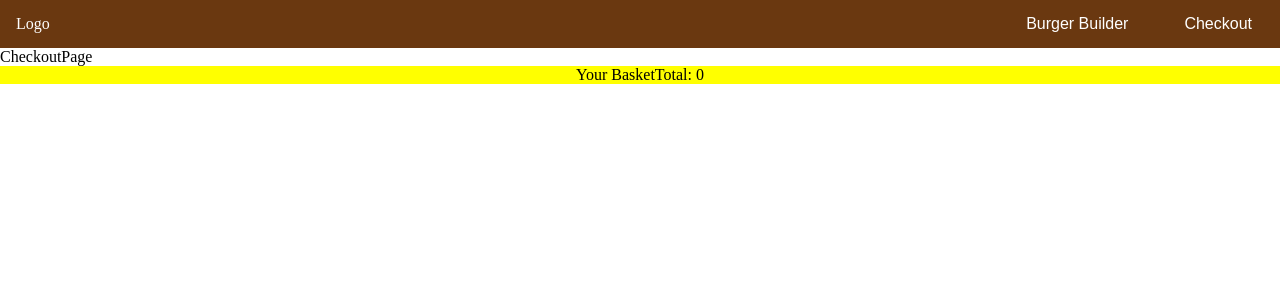
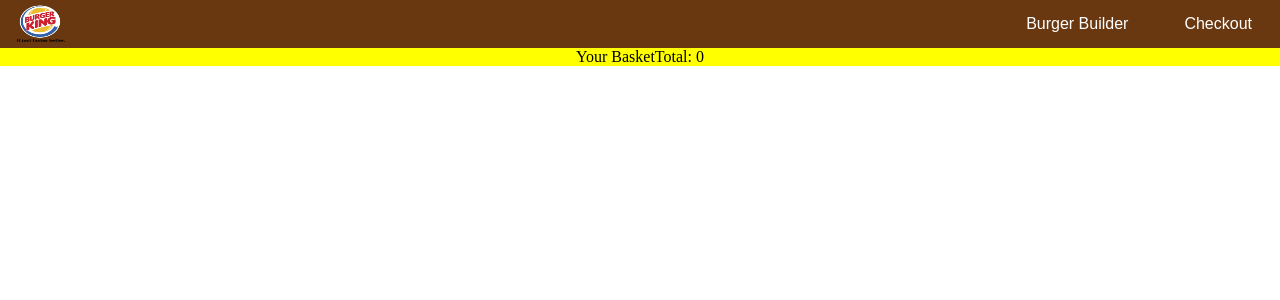
Before and after one commit to msal96/BurgerApp, a React (Create React App) app in the folder burger-app/: page /checkout in a window 1280 px wide. Shown: the top 300 px of the page. Built offline with nearby package versions, Linux system fonts and the light colour scheme; a web font is replaced by a local one.

Commit message:
Refactor

```diff
--- a/burger-app/src/actions/actions.js
+++ b/burger-app/src/actions/actions.js
@@ -1,32 +1,34 @@
+import constants from '../constants/constants'
+
 export const resetIngredients = () => ({
-  type: 'RESET_INGREDIENTS'
+  type: constants.RESET_INGREDIENTS
 })
 export const addIngredient = (type, amount) => ({
-  type: 'ADD_INGREDIENT',
+  type: constants.ADD_INGREDIENT,
   payload: {
     type,
     amount
   }
 })
 export const updateCurrentPrice = (amount) => ({
-  type: 'UPDATE_CURRENT_PRICE',
+  type: constants.UPDATE_CURRENT_PRICE,
   payload: {
     amount
   }
 })
 export const updateChosenIngredients = (ingredient, action) => ({
-  type: 'UPDATE_CHOSEN_INGREDIENTS',
+  type: constants.UPDATE_CHOSEN_INGREDIENTS,
   payload: {
     ingredient,
     action
   }
 })
 export const toggleModal = (show) => ({
-  type: 'TOGGLE_MODAL',
+  type: constants.TOGGLE_MODAL,
   payload: {
     show
   }
 })
 export const addToBasket = () => ({
-  type: 'ADD_TO_BASKET'
+  type: constants.ADD_TO_BASKET
 })
--- a/burger-app/src/components/CheckoutBurgers.js
+++ b/burger-app/src/components/CheckoutBurgers.js
@@ -3,7 +3,6 @@ import { connect } from 'react-redux'
 import styled from 'styled-components'
 
 const CheckoutBurgers = props => {
-  console.log('ssss', props.basket)
   const basket = [...props.basket]
   const {totalPrice} = props
   return (
--- a/burger-app/src/components/Header.js
+++ b/burger-app/src/components/Header.js
@@ -1,17 +1,16 @@
 import React from 'react'
 import { NavLink } from 'react-router-dom'
 import styled from 'styled-components'
+import logo from '../styling/logo.png'
 
 const Header = () => {
   return (
     <HeaderWrapper>
-      <Logo>Logo</Logo>
-
+      <Logo src={logo} alt='logo' />
       <HeaderButtonsWrapper>
         <NavLink to='/'>
           <HeaderButton>Burger Builder</HeaderButton>
         </NavLink>
-
         <NavLink to='/checkout'>
           <HeaderButton>Checkout</HeaderButton>
         </NavLink>
@@ -21,31 +20,33 @@ const Header = () => {
 }
 
 const HeaderWrapper = styled.div`
-    width: 100%
-    height: 3em
-    background-color: #6a3810
-    color: white
-    display: flex
-    justify-content: space-between
-    align-items: center
+    width: 100%;
+    height: 3em;
+    background-color: #6a3810;
+    color: white;
+    display: flex;
+    justify-content: space-between;
+    align-items: center;
 `
-const Logo = styled.div`
+const Logo = styled.img`
   margin: 1em;
+  width: 50px;
+  height 40px;
 `
 const HeaderButtonsWrapper = styled.div`
-    display: flex
-    align-items: center
+    display: flex;
+    align-items: center;
 `
 const HeaderButton = styled.button`
-  margin: 0 1em
-    background-color: transparent
-    color: white
-    border: none
-    cursor: pointer
-    font-size: 1em
-    transition: all 0.15s ease-in-out
-    box-sizing: border-box
-    padding: 0.75em
+  margin: 0 1em;
+    background-color: transparent;
+    color: white;
+    border: none;
+    cursor: pointer;
+    font-size: 1em;
+    transition: all 0.15s ease-in-out;
+    box-sizing: border-box;
+    padding: 0.75em;
     &:focus {
     outline: none;
   }
--- a/burger-app/src/pages/CheckoutPage.js
+++ b/burger-app/src/pages/CheckoutPage.js
@@ -3,7 +3,6 @@ import CheckoutBurgers from '../components/CheckoutBurgers'
 const CheckoutPage = () => {
   return (
     <div>
-      CheckoutPage
       <CheckoutBurgers />
     </div>
   )
--- a/burger-app/src/reducer/reducer.js
+++ b/burger-app/src/reducer/reducer.js
@@ -55,7 +55,6 @@ const reducer = (state = initialState, action) => {
       }
     case constants.TOGGLE_MODAL:
       const { show } = action.payload
-      console.log(show)
       return {
         ...state,
         showModal: show
@@ -67,12 +66,7 @@ const reducer = (state = initialState, action) => {
         price: state.currentPrice
       }
       totalPrice += burger.price
-      console.log(burger)
-      // burger = filterByAmount(ingredients)
-      // console.log('brg:', burger)
       basket.push(burger)
-      // basket.push(state.currentPrice)
-      // console.log('basket:', basket)
       return {
         ...state,
         basket,
--- a/burger-app/src/routing/routing.js
+++ b/burger-app/src/routing/routing.js
@@ -12,8 +12,8 @@ export default class Routing extends React.Component {
         <div>
           <Header />
           <Switch>
-                        <Route exact path='/' component={BurgerBuilderPage}/>
-                        <Route path='/checkout' component={CheckoutPage}/>
+            <Route exact path='/' component={BurgerBuilderPage} />
+            <Route path='/checkout' component={CheckoutPage} />
           </Switch>
         </div>
       </BrowserRouter>
```
Also changed, not shown: burger-app/src/components/Ingredient.js (deleted, +0 -9 lines), burger-app/src/components/UI/Modal.js (+2 -6 lines), burger-app/src/components/UI/Backdrop.js (deleted), burger-app/src/styling/logo.png (added). Lines whose indentation alone changed are shown as unchanged.
